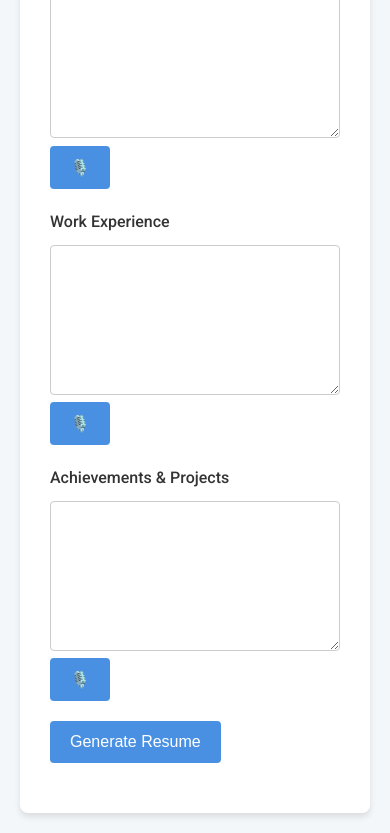
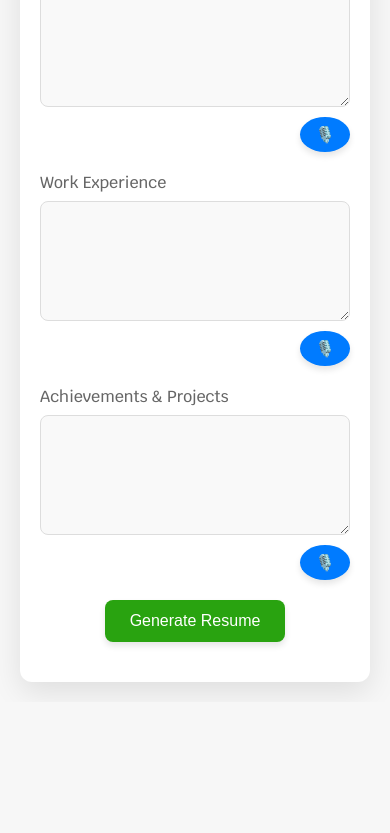
Before and after one commit to anwe712/ResumeWizardPro, a plain HTML site: page static/index.html in a window 390 px wide. Shown: the part 1000-1833 px from the top of the page. After the commit the page ends 1702 px from the top, so only its background shows below. Drawn offline with Linux system fonts and the light colour scheme; files that its build step writes are made by us from their sources.

Commit message:
css updated

```diff
--- a/static/style.css
+++ b/static/style.css
@@ -1,5 +1,6 @@
+/* Global Reset */
+@import url('https://fonts.googleapis.com/css2?family=Krub:ital,wght@0,200;0,300;0,400;0,500;0,600;0,700;1,200;1,300;1,400;1,500;1,600;1,700&display=swap');
 
-/* Reset some default browser styles */
 * {
     margin: 0;
     padding: 0;
@@ -7,78 +8,186 @@
 }
 
 body {
-    font-family: 'Roboto', sans-serif;
-    background-color: #f4f7fa;
-    color: #333;
-    line-height: 1.6;
+    font-family: 'krub';
+    background: #f7f7f7;
+    color: #000000;
+    display: flex;
+    justify-content: center;
+    align-items: center;
+
     padding: 20px;
 }
 
+/* Container */
 .container {
+    background: #ffffff;
+    padding: 40px 50px;
+    border-radius: 12px;
+    box-shadow: 0 10px 30px rgba(0, 0, 0, 0.1);
+    width: 100%;
     max-width: 800px;
-    margin: 0 auto;
+    transition: transform 0.3s ease-in-out;
+    animation: fadeIn 0.5s ease-in-out;
+}
+
+/* Hover Effect */
+.container:hover {
+    transform: scale(1.01);
+}
+
+/* Fade In Animation */
+@keyframes fadeIn {
+    from {
+        opacity: 0;
+        transform: translateY(-20px);
+    }
+    to {
+        opacity: 1;
+        transform: translateY(0);
+    }
+}
+
+/* Heading */
+h1 {
+    text-align: center;
+    font-size: 36px;
+    margin-bottom: 30px;
+    font-weight: 600;
+    color: #333;
+}
+
+/* Form Styles */
+form {
+    display: flex;
+    flex-direction: column;
+    gap: 20px;
+}
+
+/* Form Groups */
+.form-group {
+    display: flex;
+    flex-direction: column;
+}
+
+/* Labels */
+label {
+    font-size: 16px;
+    margin-bottom: 8px;
+    font-weight: 500;
+    color: #666;
+}
+
+/* Input & Textarea Styles */
+input[type="text"],
+input[type="email"],
+textarea {
+    padding: 15px;
+    border: 1px solid #ddd;
+    border-radius: 8px;
+    font-size: 16px;
+    background-color: #f9f9f9;
+    color: #333;
+    transition: all 0.3s ease;
+    outline: none;
+}
+
+input[type="text"]:focus,
+input[type="email"]:focus,
+textarea:focus {
+    border-color: #007bff;
     background-color: #fff;
-    padding: 30px;
-    border-radius: 8px;
+}
+
+/* Textarea */
+textarea {
+    min-height: 120px;
+    resize: vertical;
+}
+
+/* Voice Button */
+button[type="button"].voice-btn {
+    background-color: #007bff;
+    color: #fff;
+    border: none;
+    padding: 10px 20px;
+    font-size: 18px;
+    border-radius: 50%;
+    cursor: pointer;
+    transition: background-color 0.3s ease, transform 0.3s ease;
+    align-self: flex-end;
+    margin-top: 10px;
     box-shadow: 0 4px 6px rgba(0, 0, 0, 0.1);
 }
 
-h1 {
-    text-align: center;
-    margin-bottom: 20px;
-    color: #4a90e2;
+button[type="button"].voice-btn:hover {
+    background-color: #0056b3;
+    transform: scale(1.1);
 }
 
-.form-group {
-    margin-bottom: 20px;
+/* Submit Button */
+button[type="submit"] {
+    background-color: #29a310;
+    color: #fff;
+    border: none;
+    padding: 15px 30px;
+    font-size: 18px;
+    border-radius: 8px;
+    cursor: pointer;
+    transition: all 0.3s ease;
+    align-self: center;
+    box-shadow: 0 4px 6px rgba(0, 0, 0, 0.1);
 }
 
-.form-group label {
-    font-size: 16px;
-    font-weight: 500;
-    margin-bottom: 5px;
-    display: block;
+button[type="submit"]:hover {
+    background-color: #028320;
+    transform: translateY(-2px);
 }
 
-.form-group input, .form-group textarea {
-    width: 100%;
-    padding: 10px;
-    font-size: 16px;
-    border: 1px solid #ccc;
-    border-radius: 4px;
-    margin-top: 5px;
-}
-
-.form-group textarea {
-    resize: vertical;
-    height: 150px;
-}
-
-.form-group button {
-    padding: 12px 20px;
-    font-size: 16px;
-    color: #fff;
-    background-color: #4a90e2;
-    border: none;
-    border-radius: 4px;
-    cursor: pointer;
-    transition: background-color 0.3s ease;
-}
-
-.form-group button:hover {
-    background-color: #357ABD;
-}
-
-.error {
-    color: #e74c3c;
+/* Response Message */
+#responseMessage {
     text-align: center;
     margin-top: 20px;
     font-size: 16px;
+    font-weight: 500;
 }
 
-.success {
+#responseMessage.error {
+    color: #e74c3c;
+}
+
+#responseMessage.success {
     color: #2ecc71;
-    text-align: center;
-    margin-top: 20px;
-    font-size: 16px;
 }
+
+/* Mobile Responsiveness */
+@media (max-width: 600px) {
+    .container {
+        padding: 20px;
+        width: 100%;
+    }
+
+    h1 {
+        font-size: 28px;
+    }
+
+    input[type="text"],
+    input[type="email"],
+    textarea {
+        font-size: 14px;
+    }
+
+    button[type="submit"] {
+        font-size: 16px;
+        padding: 12px 25px;
+    }
+
+    button[type="button"].voice-btn {
+        padding: 8px 15px;
+        font-size: 16px;
+    }
+}
+
+
+
+
+/* animation */
```
